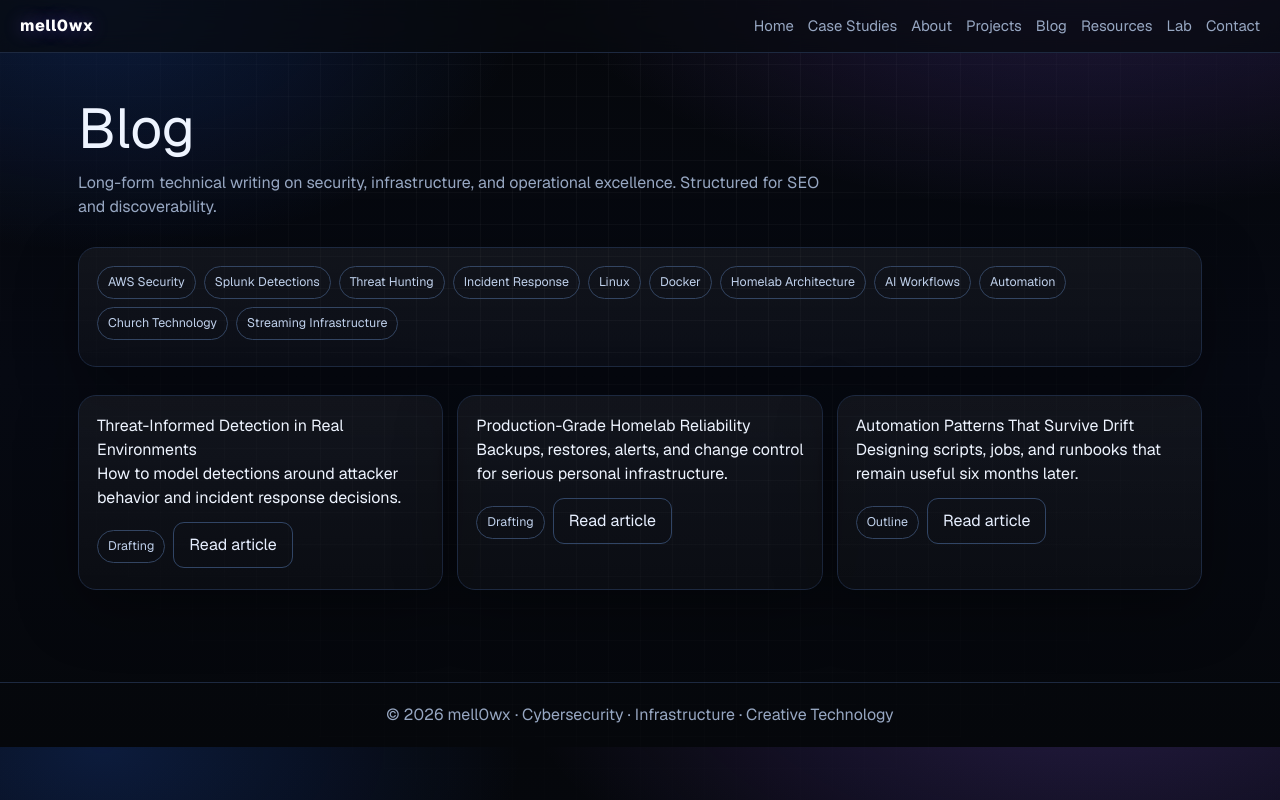
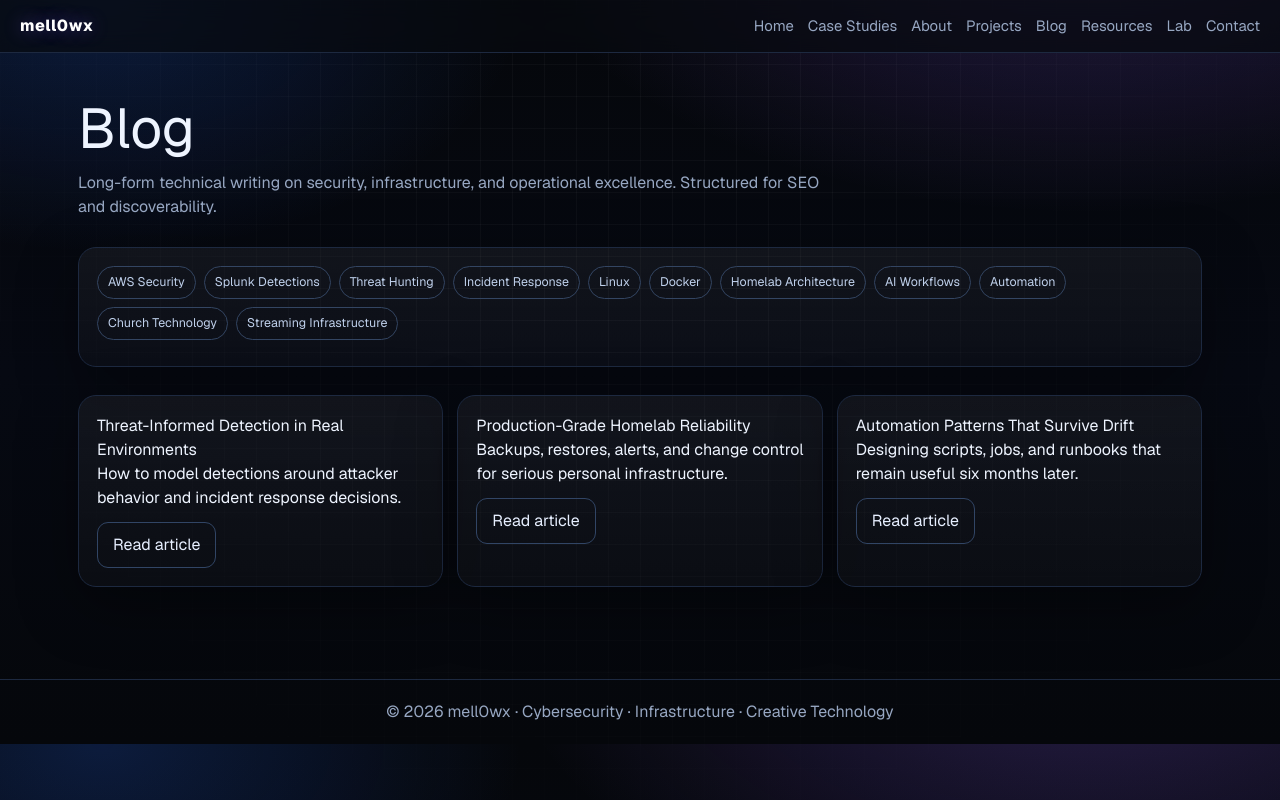
Before and after one commit to egrexsec/mell0wx-brand-hq-pro, a Next.js app: page /blog in a window 1280 px wide. Built offline with nearby package versions, Linux system fonts and the light colour scheme.

Commit message:
ui: remove drafting status badges from blog cards

```diff
--- a/src/app/blog/page.tsx
+++ b/src/app/blog/page.tsx
@@ -15,7 +15,6 @@ export default function BlogPage() {
             <h3>{post.title}</h3>
             <p>{post.summary}</p>
             <div style={{ marginTop: 12 }}>
-              <span className="badge">{post.status}</span>
               <Link href={post.href} className="btn" aria-label={`Read ${post.title}`}>
                 Read article
               </Link>
```
